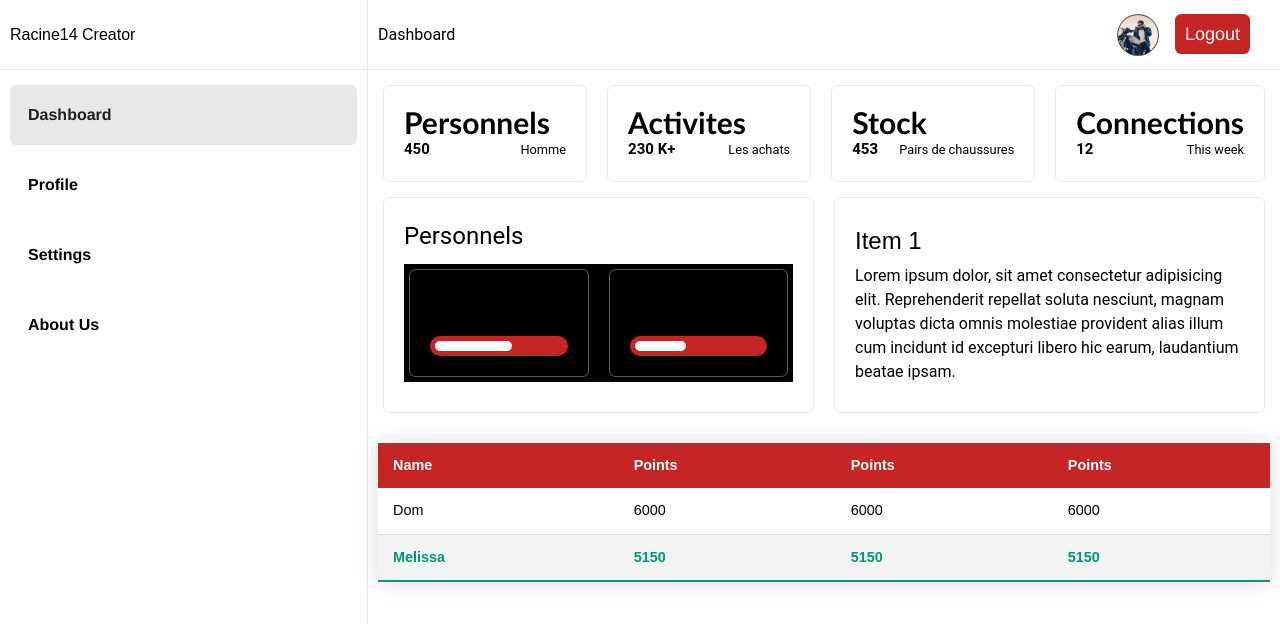
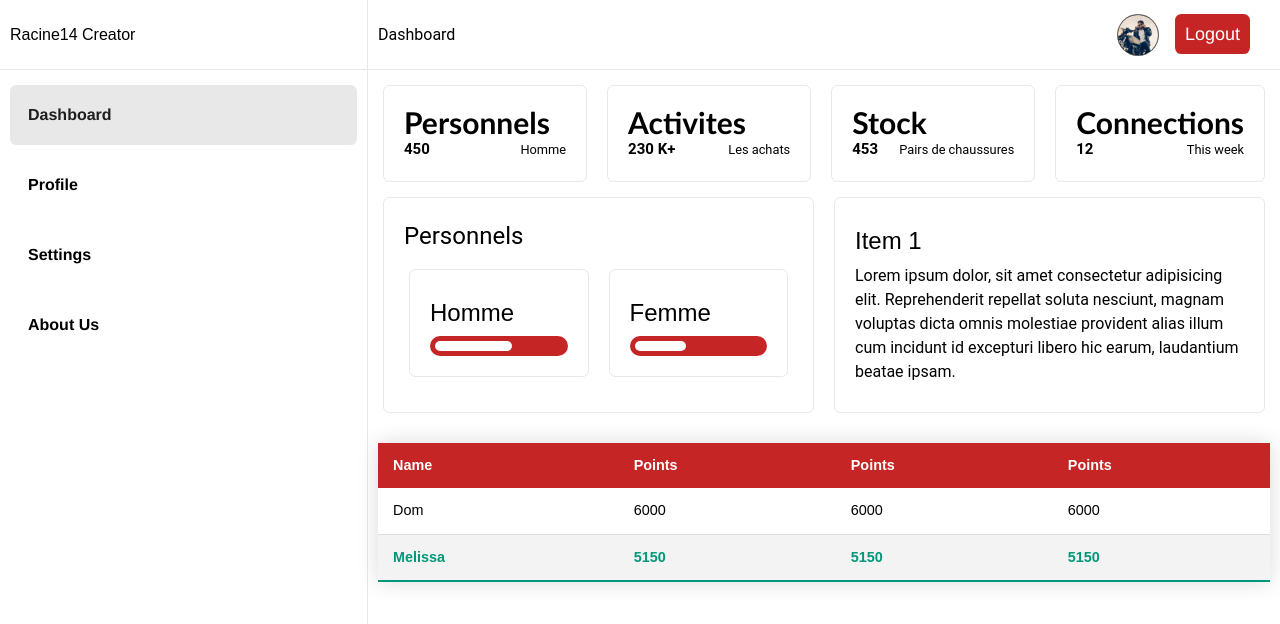
Before and after one commit to Racine14Creator/frontendReact, a React (Vite) app: page / in a window 1280 px wide. Shown: the top 624 px of the page. Built offline with nearby package versions, Linux system fonts and the light colour scheme.

Commit message:
?! dashboard fix style

```diff
--- a/src/components/Dashboard/Dashboard.jsx
+++ b/src/components/Dashboard/Dashboard.jsx
@@ -39,7 +39,7 @@ const Dashboard = () => {
             <div className="grid-2">
                 <div className="item-1">
                     <h1>Personnels</h1>
-                    <div className="grid-2 bg-black">
+                    <div className="grid-2">
 
                         <div className="item-1">
                             <h3>Homme</h3>
```
